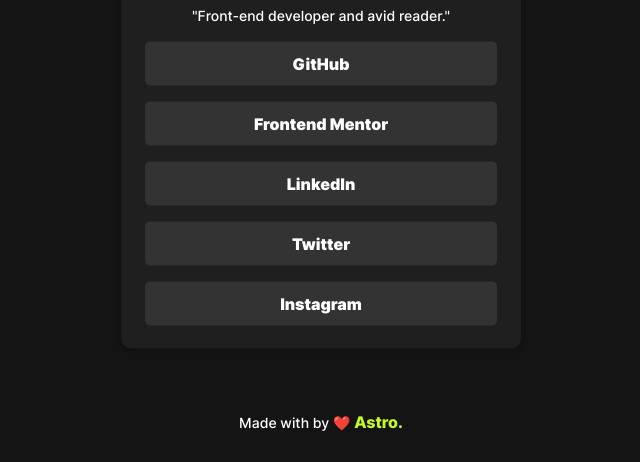
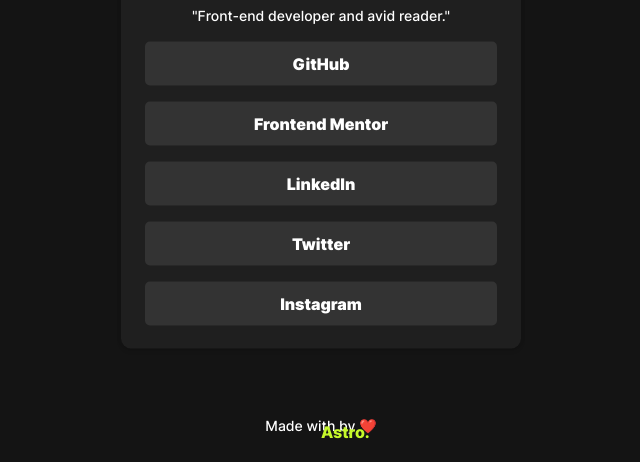
Before and after one commit to astrovector18/profile-card, a plain HTML site: page index.html in a window 1280 px wide. Shown: the part 338-800 px from the top of the page, without its empty margins (319-959 px from the left). Drawn offline with Linux system fonts and the light colour scheme.

Commit message:
Update style.css

```diff
--- a/style.css
+++ b/style.css
@@ -106,5 +106,7 @@ img {
 	font-family: "myFont";
 	font-size: 16px;
 	font-weight: 800;
-
+	position:fixed;
+	bottom:2px;
+	left:50%;
 }
```
